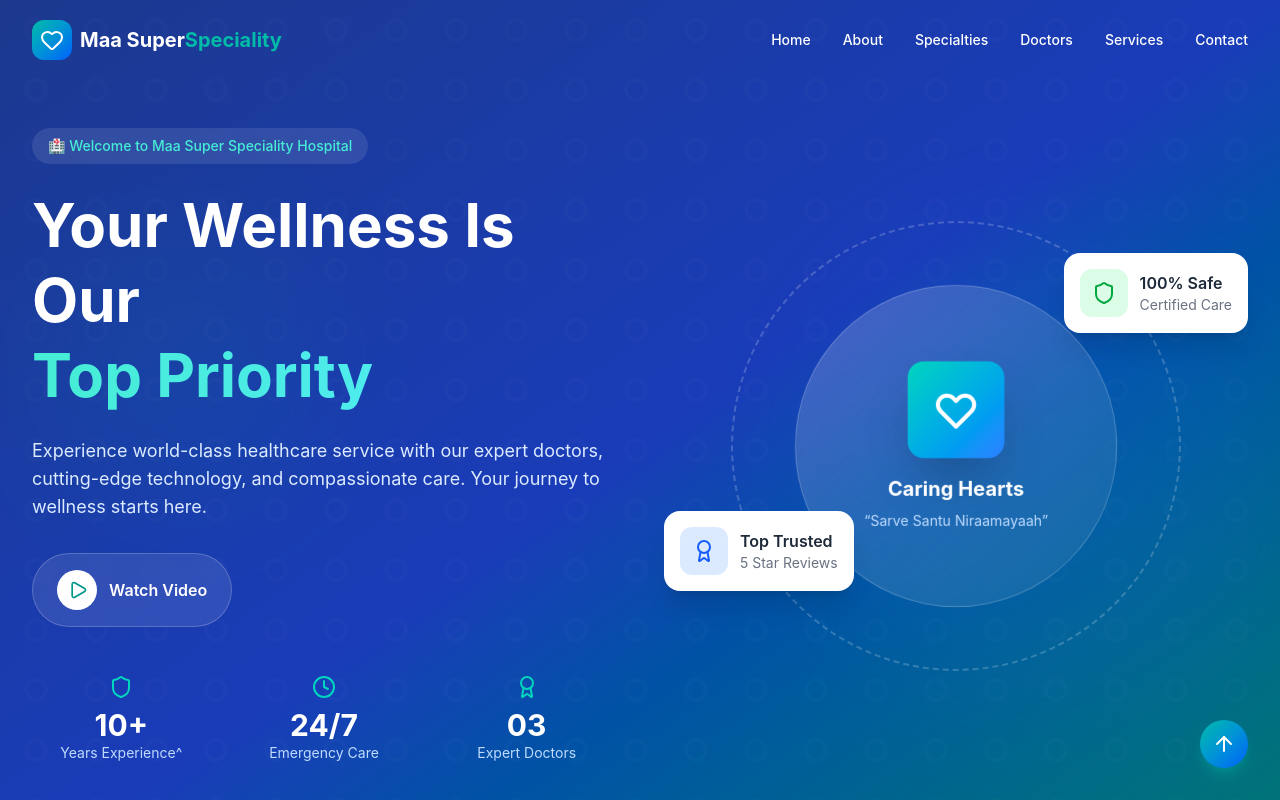
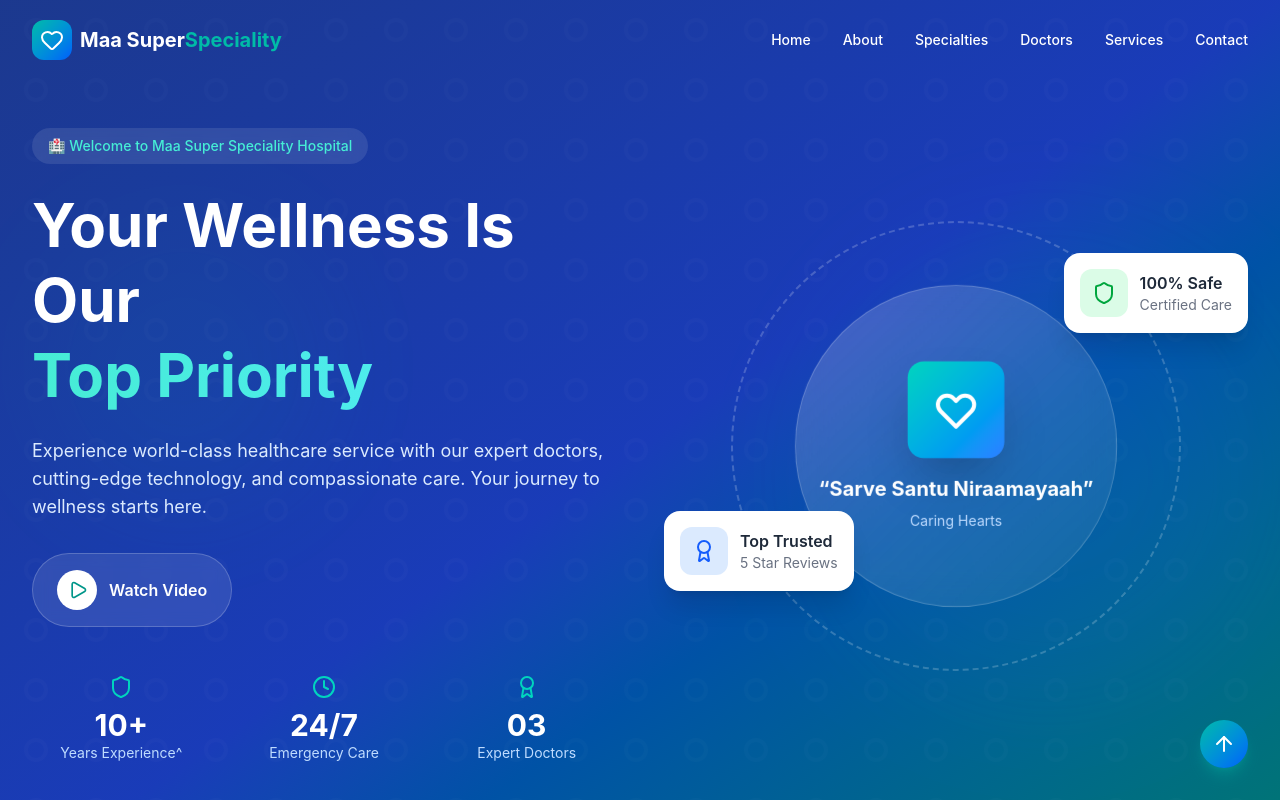
Before and after one commit to bhavyasharmahere/maa, a React (Vite) app: page / in a window 1280 px wide. Shown: the top 800 px of the page. Built offline with nearby package versions, Linux system fonts and the light colour scheme.

Commit message:
Swap text for heading and paragraph in Hero component

```diff
--- a/src/components/Hero.tsx
+++ b/src/components/Hero.tsx
@@ -142,8 +142,8 @@ export function Hero() {
                         <path strokeLinecap="round" strokeLinejoin="round" strokeWidth={2} d="M4.318 6.318a4.5 4.5 0 000 6.364L12 20.364l7.682-7.682a4.5 4.5 0 00-6.364-6.364L12 7.636l-1.318-1.318a4.5 4.5 0 00-6.364 0z" />
                       </svg>
                     </motion.div>
-                    <h3 className="text-xl font-bold text-white mb-2">Caring Hearts</h3>
-                    <p className="text-blue-200 text-sm">“Sarve Santu Niraamayaah”</p>
+                    <h3 className="text-xl font-bold text-white mb-2">“Sarve Santu Niraamayaah”</h3>
+                    <p className="text-blue-200 text-sm">Caring Hearts</p>
                   </div>
                 </motion.div>
               </div>
```
